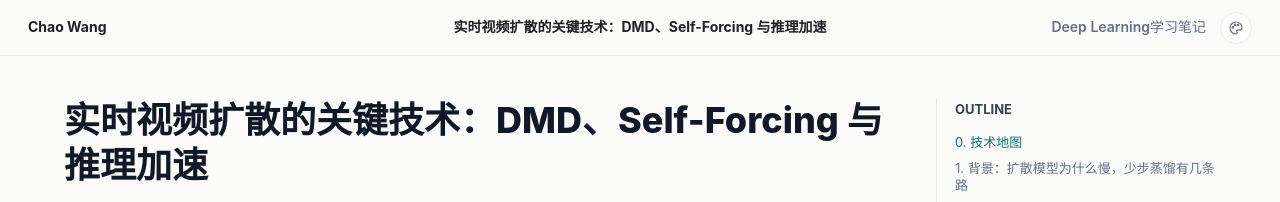
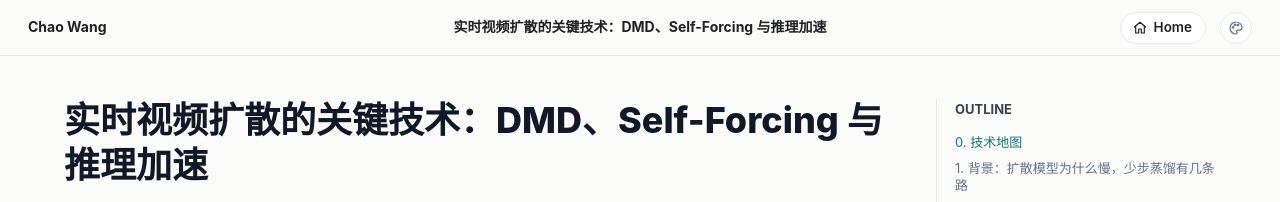
Before and after one commit to chaowang15/deep-learning, a Jekyll site: the page built from fast-video-diffusion/index.html, in a window 1280 px wide. Shown: the top 202 px of the page. Built offline with Jekyll 4.4.1, drawn with Linux system fonts in a browser that asks for light colours.

Commit message:
Top bar: replace the text link with a Home button (icon only on phones) (#31)
Claude-Session: https://claude.ai/code/session_01736kzk5uSr7pkKWmgb5QbV

Co-authored-by: Claude <noreply@anthropic.com>

```diff
--- a/_layouts/note.html
+++ b/_layouts/note.html
@@ -23,7 +23,7 @@
       document.documentElement.setAttribute("data-theme", t);
     })();
   </script>
-  <link rel="stylesheet" href="/deep-learning/assets/notes.css?v=20261128v">
+  <link rel="stylesheet" href="/deep-learning/assets/notes.css?v=20261128w">
   <script>
     window.MathJax = {
       tex: {
@@ -45,7 +45,9 @@
     <div class="note-current-title" aria-current="page">{{ page.title }}</div>
     <nav class="note-nav" aria-label="Section navigation">
       {% unless page.url == "/" %}
-      <a href="/deep-learning/"><span class="note-nav-long">Deep Learning学习笔记</span><span class="note-nav-short">全部笔记</span></a>
+      <a class="note-home-btn" href="/deep-learning/" aria-label="Home：全部笔记" title="回到笔记首页">
+        <svg viewBox="0 0 24 24" aria-hidden="true"><path d="M3.5 10.5 12 3.5l8.5 7"/><path d="M5.5 9v10.5h4.5v-6h4v6h4.5V9"/></svg><span>Home</span>
+      </a>
       {% endunless %}
       <div class="note-theme-picker" data-theme-picker>
         <button class="note-theme-toggle" type="button" data-theme-toggle aria-haspopup="true" aria-expanded="false" aria-label="切换主题" title="切换主题">
--- a/assets/notes.css
+++ b/assets/notes.css
@@ -706,12 +706,37 @@ a {
   align-items: center;
 }
 
-.note-nav a {
+.note-nav a.note-home-btn {
+  display: inline-flex;
+  gap: 6px;
+  align-items: center;
+  height: 32px;
+  padding: 0 13px 0 11px;
+  border: 1px solid var(--note-border);
+  border-radius: 999px;
+  background: var(--note-paper);
+  color: var(--note-text);
+  font-size: 13.5px;
+  font-weight: 600;
   white-space: nowrap;
+  transition: color 0.15s ease, border-color 0.15s ease, background 0.15s ease;
 }
 
-.note-nav-short {
-  display: none;
+.note-nav a.note-home-btn:hover,
+.note-nav a.note-home-btn:focus-visible {
+  outline: none;
+  border-color: var(--note-accent);
+  color: var(--note-accent);
+}
+
+.note-home-btn svg {
+  width: 16px;
+  height: 16px;
+  fill: none;
+  stroke: currentColor;
+  stroke-width: 1.8;
+  stroke-linecap: round;
+  stroke-linejoin: round;
 }
 
 .note-theme-toggle {
@@ -1226,12 +1251,14 @@ a {
     gap: 8px;
   }
 
-  .note-nav-long {
-    display: none;
+  .note-nav a.note-home-btn {
+    width: 32px;
+    padding: 0;
+    justify-content: center;
   }
 
-  .note-nav-short {
-    display: inline;
+  .note-home-btn span {
+    display: none;
   }
 
   .note-shell {
```
